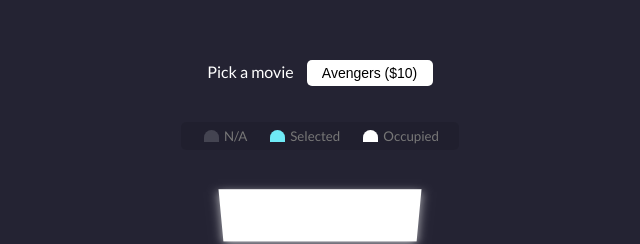
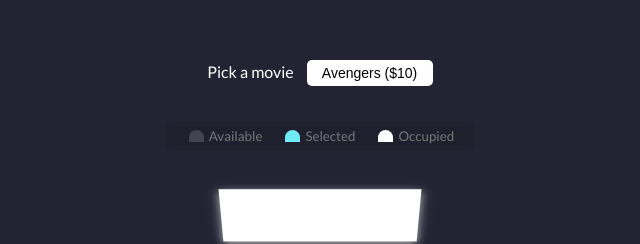
Before and after one commit to TN-space/movie-seat-booking, a website: page movie-seat-booking/index.html in a window 1280 px wide. Shown: the part 164-408 px from the top of the page, without its empty margins (320-960 px from the left). Drawn offline with Linux system fonts and the light colour scheme.

Commit message:
Added README, App img

```diff
--- a/movie-seat-booking/index.html
+++ b/movie-seat-booking/index.html
@@ -19,7 +19,7 @@
     <ul class="showcase">
       <li>
         <div class="seat"></div>
-        <small>N/A</small>
+        <small>Available</small>
       </li>
       <li>
         <div class="seat selected"></div>
```
Also changed, not shown: movie-seat-booking/README.md, movie-seat-booking/img/app.png (added).
